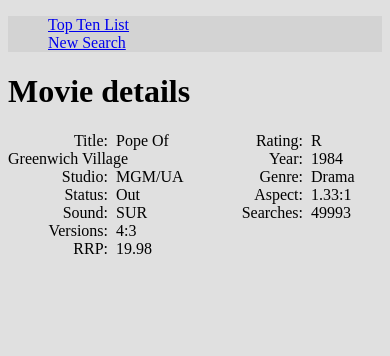
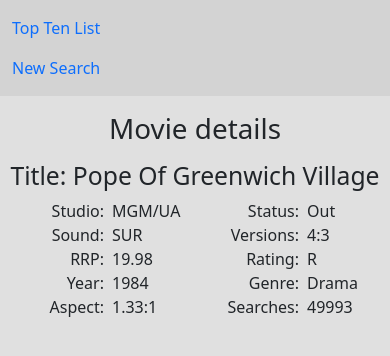
Before and after one commit to ivanngyb/MovieGroupProject, a PHP site: page /movie_details.php?id=1882 in a window 390 px wide. Shown: the top 356 px of the page. Run offline with PHP 8.4, Linux system fonts and the light colour scheme; data comes from the database, SQL or seed files in the repository.

Commit message:
Complete responsive development
All the pages should be responsive.

I also updated the doc comments at the top of each file.

```diff
--- a/web_files/movie_details.php
+++ b/web_files/movie_details.php
@@ -2,16 +2,29 @@
 /*
         movie_details - a web page with details for an individual movie
 
-        Name: Caspian Maclean
-        ID: 30039802
-        Date: 8/9/2021
-        Task: Project
+        RAD -
+        Team Name: ICA Designs
+        Team Members:
+            Ivan Ng
+            Caspian Maclean
+            Andrew Williamson
+        Date: 05/11/2021
+        Sprint: One
+        Task: Make all the pages responsive.
 */
 ?>
 <!DOCTYPE html>
-<html>
+<html lang="en">
     <head>
+        <!-- Required meta tags -->
+        <meta charset="utf-8">
+        <meta name="viewport" content="width=device-width, initial-scale=1">
+
+        <!-- Bootstrap CSS -->
+        <link href="https://cdn.jsdelivr.net/npm/bootstrap@5.1.2/dist/css/bootstrap.min.css" rel="stylesheet">
+        <!-- Regular CSS -->
         <link rel="stylesheet" href="style.css">
+
         <title>
             Movie details
         </title>
@@ -20,15 +33,18 @@
         <?php
         require "nav.php";
         ?>
-        <header>
+        <header class="container-fluid text-center mt-3 mb-3">
             <h1>Movie details</h1>
         </header>
         <main>
-            <div class="details-list">
+            <!-- <div class="details-list "> -->
+            <!-- <div class="container"> -->
                 <?php
                 require "movie_details_script.php";
                 ?>
             </div>
         </main>
+        <!-- Optional JavaScript : Just in case we need it -->
+        <script src="https://cdn.jsdelivr.net/npm/bootstrap@5.1.2/dist/js/bootstrap.bundle.min.js"></script>
     </body>
 </html>
--- a/web_files/movie_details_script.php
+++ b/web_files/movie_details_script.php
@@ -2,10 +2,15 @@
 /*
         movie_details_script - display details for an individual movie
 
-        Name: Caspian Maclean
-        ID: 30039802
-        Date: 8/9/2021
-        Task: Project
+        RAD -
+        Team Name: ICA Designs
+        Team Members:
+            Ivan Ng
+            Caspian Maclean
+            Andrew Williamson
+        Date: 05/11/2021
+        Sprint: One
+        Task: Make all the pages responsive.
 */
 
 require "connection_script.php";
@@ -46,19 +51,50 @@ foreach ($stmt->fetchAll(PDO::FETCH_ASSOC) as $row) {
     $genre = $row["genre"];
     $aspect = $row["aspect"];
     $search_count = $row["search_count"];
+
+    echo "<h2 class='text-center'>Title: $title</h2>";
+    echo '<div class="details-list container ">';
     echo "
-                <label>Title:  </label>$title<br/>
-                <label>Studio:  </label>$studio<br/>
-                <label>Status:  </label>$status<br/>
-                <label>Sound:  </label>$sound<br/>
-                <label>Versions:  </label>$versions<br/>
-                <label>RRP:  </label>$recommended_retail_price
-                <div class='detail-halfway'> <br/></div>
-                <label>Rating:  </label>$rating<br/>
-                <label>Year:  </label>$movie_year<br/>
-                <label>Genre: </label>$genre<br/>
-                <label>Aspect:  </label>$aspect<br/>
-                <label>Searches:  </label>$search_count<br/>
+                <div class='row'>
+                    <div class='col offset-sm-1 offset-md-2 offset-lg-3'>
+                        <label>Studio:  </label>$studio
+                    </div>
+                    <div class='col'>
+                        <label>Status:  </label>$status
+                    </div>
+                </div>
+                <div class='row'>
+                    <div class='col offset-sm-1 offset-md-2 offset-lg-3'>
+                        <label>Sound:  </label>$sound
+                    </div>
+                    <div class='col'>
+                        <label>Versions:  </label>$versions
+                    </div>
+                </div>
+                <div class='row'>
+                    <div class='col offset-sm-1 offset-md-2 offset-lg-3'>
+                        <label>RRP:  </label>$recommended_retail_price
+                    </div>
+                    <div class='col'>
+                        <label>Rating:  </label>$rating
+                    </div>
+                </div>
+                <div class='row'>
+                    <div class='col offset-sm-1 offset-md-2 offset-lg-3'>
+                        <label>Year:  </label>$movie_year
+                    </div>
+                    <div class='col'>
+                        <label>Genre: </label>$genre
+                    </div>
+                </div>
+                <div class='row'>
+                    <div class='col offset-sm-1 offset-md-2 offset-lg-3'>
+                        <label>Aspect:  </label>$aspect
+                    </div>
+                    <div class='col'>
+                        <label>Searches:  </label>$search_count
+                    </div>
+                </div>
     ";
 }
 $conn = null;
--- a/web_files/style.css
+++ b/web_files/style.css
@@ -1,36 +1,27 @@
 /*
- * 		Name: Caspian Maclean
- *		ID: 30039802
- *      Date: 8/9/2021
- *      Task: Project
- */
+
+    RAD -
+    Team Name: ICA Designs
+    Team Members:
+        Ivan Ng
+        Caspian Maclean
+        Andrew Williamson
+    Date: 05/11/2021
+    Sprint: One
+    Task: Make all the pages responsive.
+*/
 
 body {
     background-color: rgb(224, 224, 224);
 }
-main {
-    /* margin-left: 160px; */
-}
-header {
-    /* margin-top: 60px; */
-}
-
 
 /* Navigation pane formatting */
 nav {
     background-color: lightgray;
 }
-nav li a {
-    /* display: block; */
-}
 nav ul {
 	list-style-type: none;
-    /* width: 140px; */
     padding: 0, 0, 0, 0;
-    /* margin-top: 0; */
-    /* position: fixed; */
-    background-color: lightgray;
-    /* height: 100%; */
 }
 
 
@@ -50,10 +41,6 @@ td {
     border-collapse: collapse;
     padding: 4px;
 }
-table {
-    /* border: 2px solid black; */
-    /* border-collapse: collapse; */
-}
 /* Make the whole table cell with a link in it clickable */
 td a {
     display: block;
@@ -65,26 +52,16 @@ td a {
 }
 
 /* details page formatting */
-.details-list {
-    column-count: 2;
-}
-.detail-halfway {
-    break-after: column;
-}
 .details-list label {
     width: 100px;
-    display: inline-block;
     text-align: right;
     padding-right: 8px;
-
 }
 
 /* form and input formatting */
 form label {
-    /* width: 100px; */
     display: inline-block;
     text-align: right;
-    /* padding-right: 8px; */
 }
 
 input, select {
```
Also changed, not shown: web_files/nav.php (+9 -4 lines), web_files/search.php (+18 -10 lines), web_files/search_results.php (+9 -4 lines), web_files/search_results_script.php (+9 -15 lines), web_files/search_script.php (+11 -6 lines), web_files/top_ten.php (+17 -6 lines), web_files/top_ten_image_script.php (+9 -4 lines), web_files/top_ten_script.php (+9 -4 lines).
